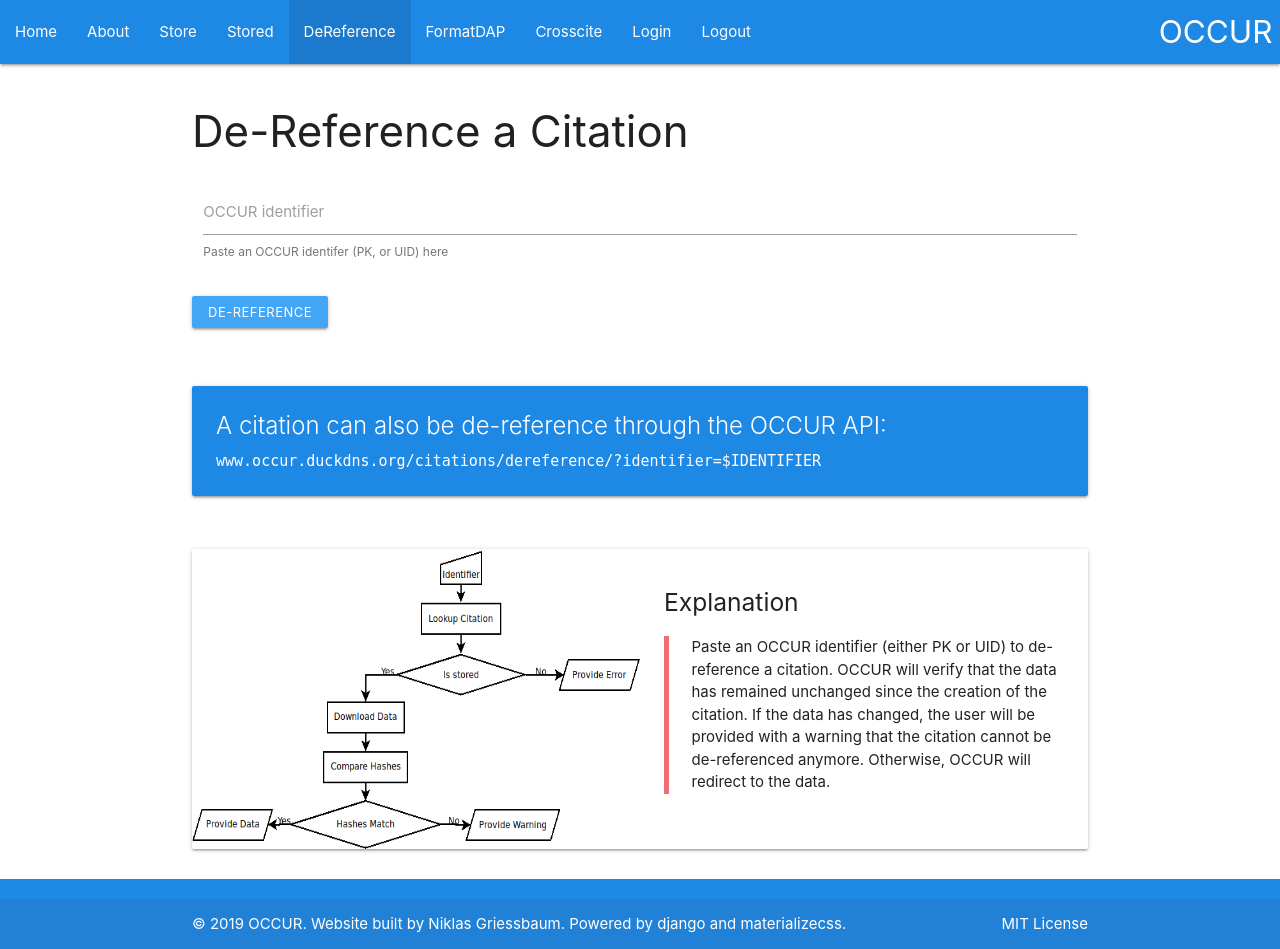
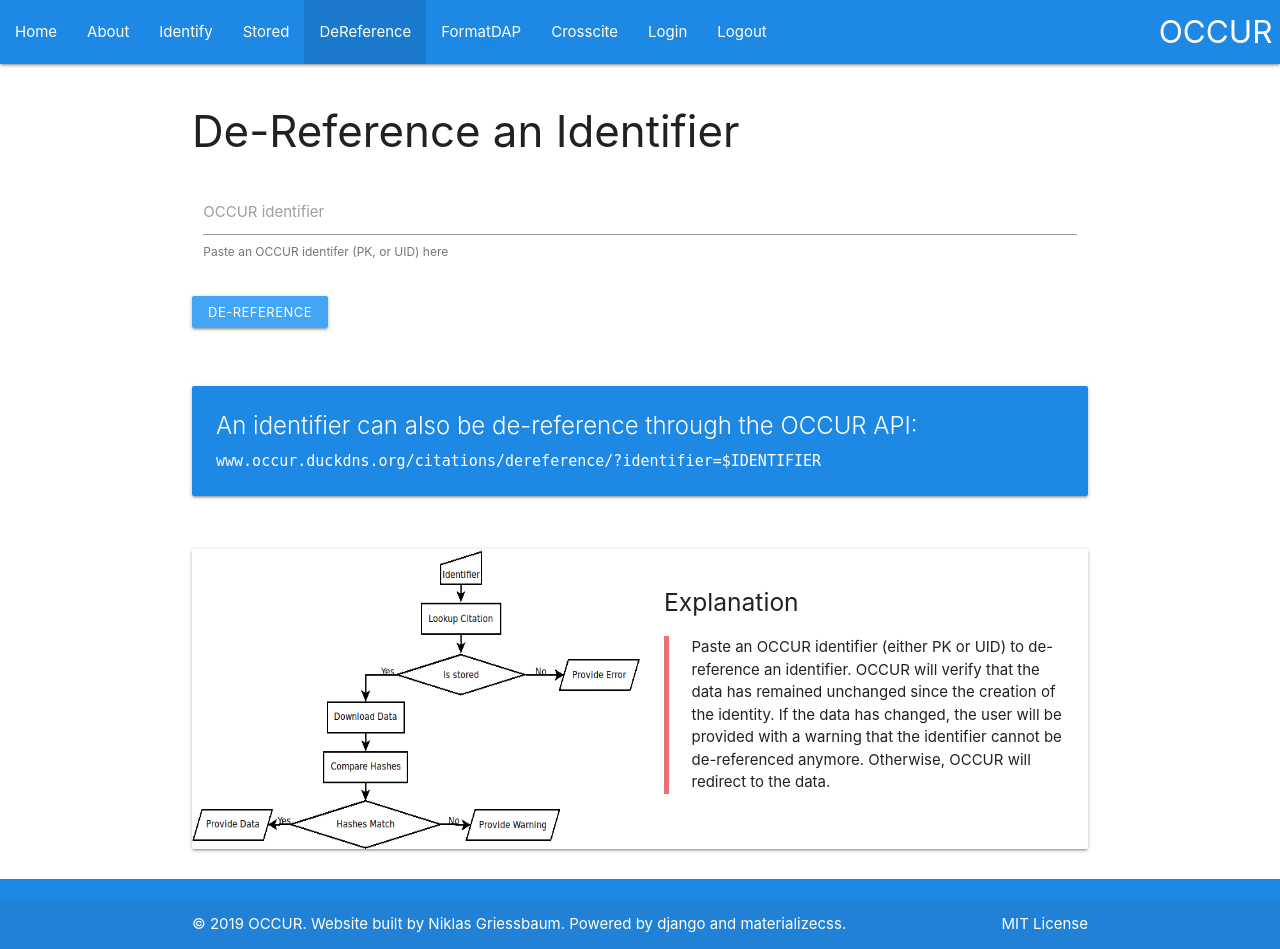
Before and after one commit to NiklasPhabian/occur, a Django app: page /citations/dereference/ in a window 1280 px wide. Run offline with Django 3.2, Linux system fonts and the light colour scheme; some libraries are stand-ins or nearby versions.

Commit message:
some cosmetics

```diff
--- a/citations/doi_resource.py
+++ b/citations/doi_resource.py
@@ -1,6 +1,6 @@
 import requests
 import json
-from .citeproc_interface import Reference
+#from .citeproc_interface import Reference
 
 
 class DOIResource:
@@ -47,7 +47,7 @@
 
 
 if __name__ == '__main__':
-    doi = '10.1145/2783446.2783605'
+    doi = '10.1016/1049-9652(92)90032-S'
     doi_resource = DOIResource(doi)
     doi_resource.download_csl_json()
     print(doi_resource.csl_json)
--- a/citations/templates/citations/dereference.html
+++ b/citations/templates/citations/dereference.html
@@ -14,7 +14,7 @@
 
 <section>
     <div class="section">
-        <h3> De-Reference a Citation</h3>
+        <h3> De-Reference an Identifier</h3>
         <form id="form" action="">
             <div class="row">
                 <div class="input-field col s12">
@@ -48,7 +48,7 @@
         <div class="col">
             <div class="card blue darken-1">
                 <div class="card-content white-text">
-                    <span class="card-title">A citation can also be de-reference through the OCCUR API:</span>
+                    <span class="card-title">An identifier can also be de-reference through the OCCUR API:</span>
                     <p>
                         <code>
                             www.occur.duckdns.org/citations/dereference/?identifier=$IDENTIFIER
@@ -69,9 +69,9 @@
                     <div class="card-content">
                         <h5 class="header">Explanation</h5>
                         <blockquote>
-                            Paste an OCCUR identifier (either PK or UID) to de-reference a citation.
-                            OCCUR will verify that the data has remained unchanged since the creation of the citation.
-                            If the data has changed, the user will be provided with a warning that the citation cannot be
+                            Paste an OCCUR identifier (either PK or UID) to de-reference an identifier.
+                            OCCUR will verify that the data has remained unchanged since the creation of the identity.
+                            If the data has changed, the user will be provided with a warning that the identifier cannot be
                             de-referenced anymore. Otherwise, OCCUR will redirect to the data.
                         </blockquote>
                     </div>
--- a/citations/urls.py
+++ b/citations/urls.py
@@ -12,7 +12,7 @@
     url(r'^crosscite/$', views.crosscite, name='crosscite'),
     url(r'^make_snippet/$', views.make_snippet, name='make_snippet'),
     url(r'^styles/$', views.styles, name='styles'),
-    url(r'^store/$', views.store, name='store'),
+    url(r'^identify/$', views.store, name='identify'),
     url(r'^stage/$', views.stage, name='stage'),
     url(r'^dereference/$', views.dereference, name='dereference'),
     url(r'^bib/', views.bib, name='bib'),
--- a/occur/settings.py
+++ b/occur/settings.py
@@ -24,9 +24,10 @@
 SECRET_KEY = secret.key
 
 # SECURITY WARNING: don't run with debug turned on in production!
-DEBUG = False
+DEBUG = True
 
 ALLOWED_HOSTS = ['occur.duckdns.org', '127.0.0.1']
+
 
 
 # Application definition
--- a/sitepages/templates/sitepages/about.html
+++ b/sitepages/templates/sitepages/about.html
@@ -33,7 +33,7 @@
     <h3>How it works</h3>
     <p>
         OCCUR is a webservice that allows users to convert OPeNDAP
-        queries into formatted citation snippets, much like www.crosscite.org provides a service for DOIs.
+        queries into formatted citation snippets, much like <a href="www.crosscite.org">www.crosscite.org </a> provides a service for DOIs.
         OCCUR enables a user to retrieve and resolve citations from a datasource that is natively not
         capable of handling citations.
         OCCUR extracts the required metadata from the query and the DAS of the cited OPeNDAP resources,
--- a/templates/base.html
+++ b/templates/base.html
@@ -52,10 +52,10 @@
                 <li><a href="{% url 'sitepages:about' %}">About</a></li>
                 {% endif %}
 
-                {% if store %}
-                <li class="active"><a href="{% url 'citations:store' %}">Store</a></li>
+                {% if identify %}
+                <li class="active"><a href="{% url 'citations:identify' %}">Identify</a></li>
                 {% else %}
-                <li><a href="{% url 'citations:store' %}">Store</a></li>
+                <li><a href="{% url 'citations:identify' %}">Identify</a></li>
                 {% endif %}
 
                 {% if stored%}
@@ -102,7 +102,7 @@
     <ul class="sidenav" id="mobile-demo">
         <li><a href="/">Home</a></li>
         <li><a href="{% url 'sitepages:about' %}">About</a></li>
-        <li><a href="{% url 'citations:store' %}">Store</a></li>
+        <li><a href="{% url 'citations:identify' %}">Identify</a></li>
         <li><a href="{% url 'citations:stored' %}">Stored</a></li>
         <li><a href="{% url 'citations:dereference' %}">DeReference</a></li>
         <li><a href="{% url 'citations:format_dap' %}">FormatDAP</a></li>
```
Also changed, not shown: citations/templates/citations/store.html (+8 -9 lines), requirements.txt (+9 -8 lines), citations/static/images/dereference_flow.png, citations/static/images/store.png, 2 other files.
